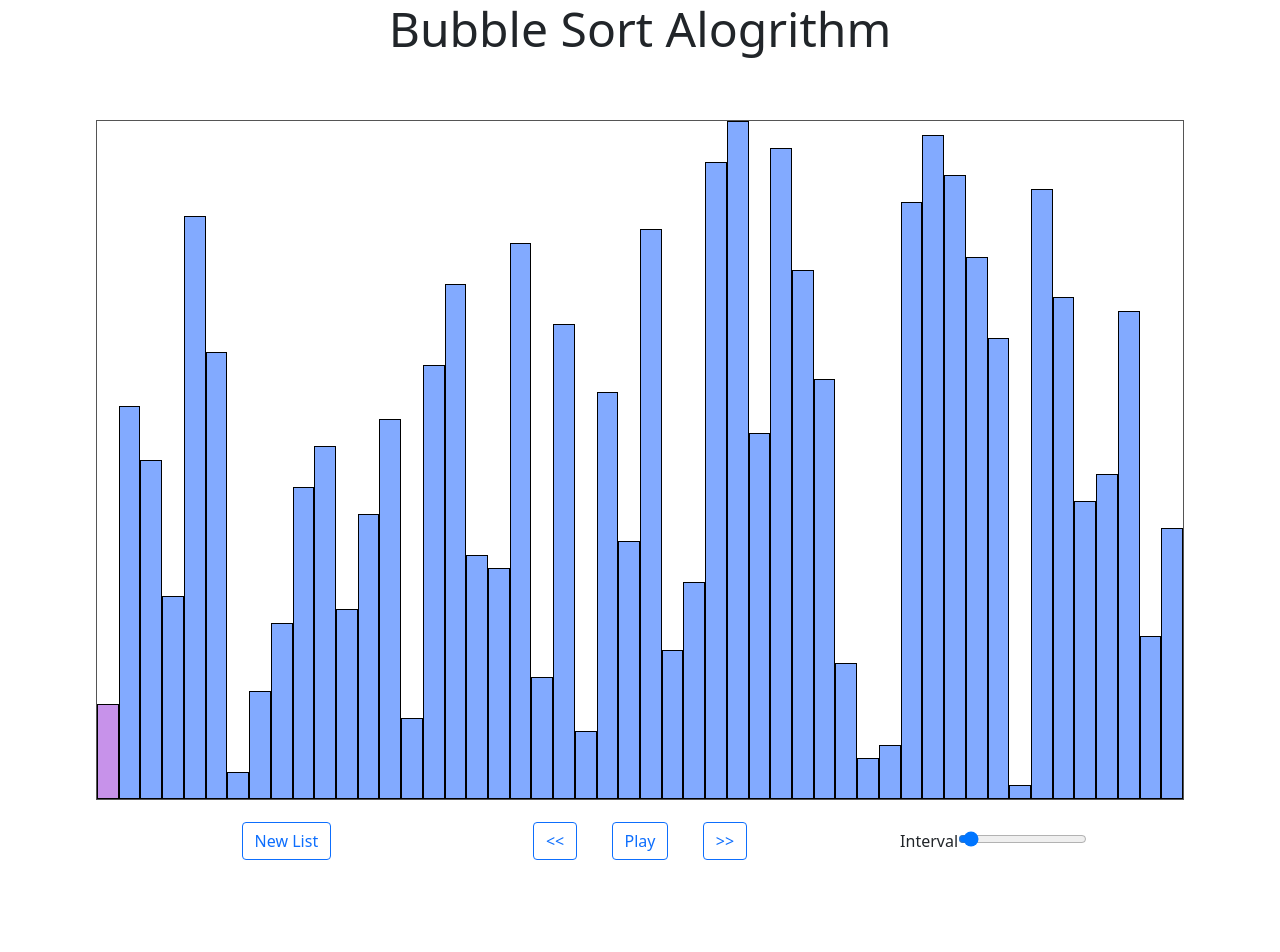
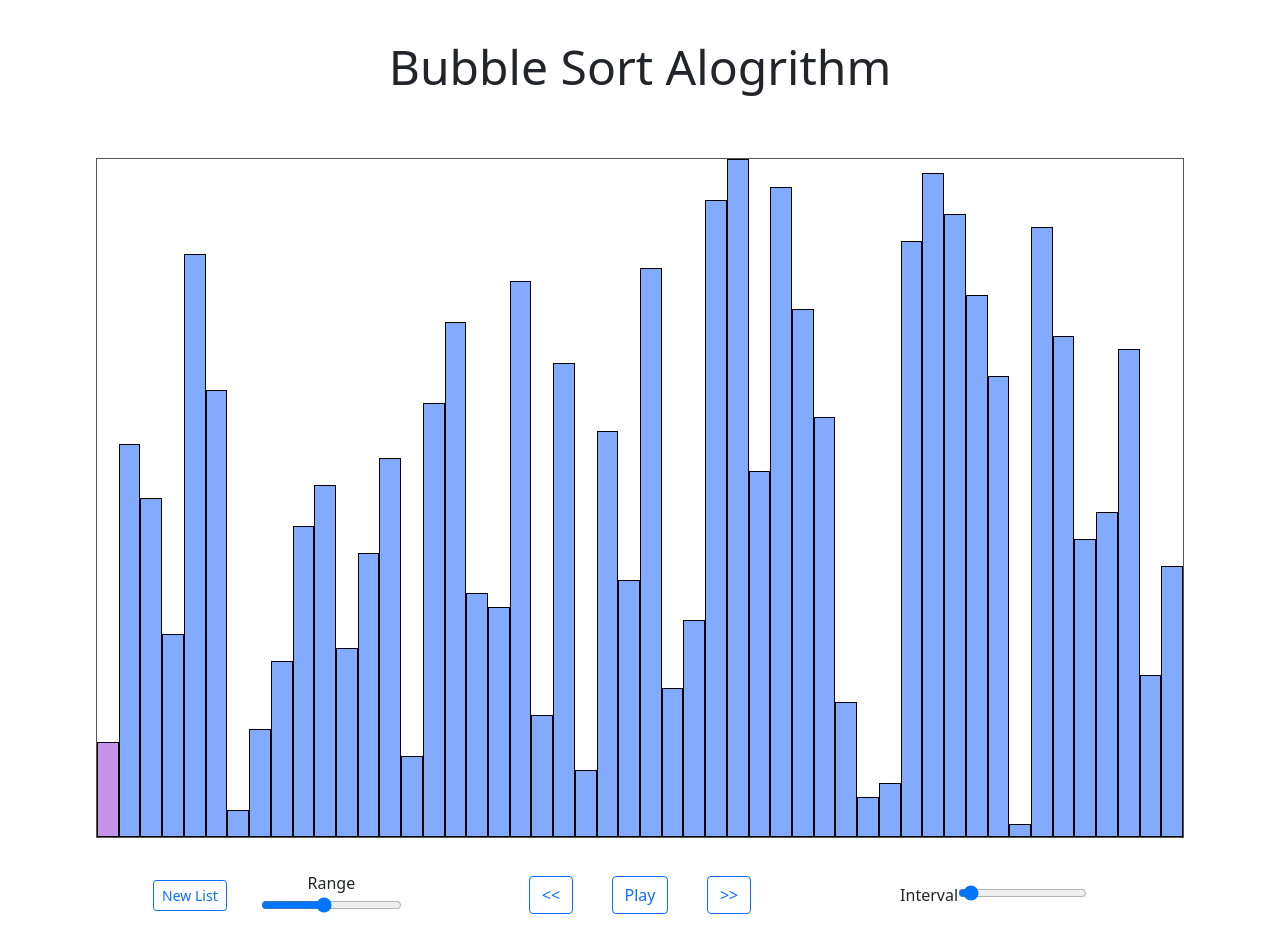
Before and after one commit to AlexHutchison-Dev/Bubble-Sort-Visualization, a React (Create React App) app: page / in a window 1280 px wide. Shown: the top 952 px of the page. Before the commit the page ends 881 px from the top, so only its background shows below. Built offline with nearby package versions, Linux system fonts and the light colour scheme.

Commit message:
Added range adjustment and made some debouncing optimization to html rnage input fields

```diff
--- a/src/App.css
+++ b/src/App.css
@@ -1,7 +1,7 @@
 .App {
   text-align: center;
   margin: 0;
-  padding: 0;
+  padding: 3% 5% 7%;
 }
 /* * { */
 /*   border: 1px solid red; */
--- a/src/Components/BubbleSort.jsx
+++ b/src/Components/BubbleSort.jsx
@@ -2,6 +2,7 @@ import { useState, useEffect } from "react";
 import Title from "./Title";
 import { generateList, unsortList, bubbleSort } from "../Helpers/ListHelpers";
 import styled from "styled-components";
+import { debounce } from "../Helpers/library";
 import VisualizationPlayer from "./VisualizationPlayer";
 
 const Container = styled.div`
@@ -15,7 +16,7 @@ const Container = styled.div`
 
 const BubbleSort = () => {
   const [newList, setNewList] = useState(false);
-  const range = 50;
+  const [range, setRange] = useState(50);
   var list = unsortList(generateList(range));
   var frames = bubbleSort(list);
 
@@ -26,6 +27,10 @@ const BubbleSort = () => {
   function toggleNewList() {
     setNewList(!newList);
   }
+
+  function changeRange(value) {
+    debounce(setRange(value), 100);
+  }
   return (
     <Container className="BubbleSort Container">
       <Title />
@@ -33,6 +38,7 @@ const BubbleSort = () => {
         range={range}
         frames={frames}
         newList={toggleNewList}
+        changeRange={changeRange}
       />
     </Container>
   );
--- a/src/Components/ControlPane.jsx
+++ b/src/Components/ControlPane.jsx
@@ -1,13 +1,14 @@
 import { useState } from "react";
 import { Button } from "reactstrap";
 import styled from "styled-components";
+import { debounce } from "../Helpers/library";
 
 const ButtonGroup = styled.div`
   display: flex;
   align-items: center;
   justify-content: space-evenly;
   width: 30%;
-  padding: 2%;
+  padding: 3% 1.25%;
 `;
 const Container = styled.div`
   display: flex;
@@ -16,29 +17,60 @@ const Container = styled.div`
   width: 100%;
 `;
 
-const InputGroup = styled.div`
-  display: flex;
-  flex-direction: column;
-`;
-
 const ControlPane = ({
   togglePlaying,
   incrementFrames,
   reduceFrameIndex,
   handleNewList,
   changeSpeed,
+  changeRange,
 }) => {
   const [speed, setSpeed] = useState(50);
+  const [range, setRange] = useState(50);
+
   function handleChange(event) {
-    setSpeed(event.target.value);
-    changeSpeed(event.target.value);
+    if (event.target.name === "speed") {
+      updateSpeed(event.target.value);
+      return;
+    }
+    debounce(updateRange(event.target.value), 50);
   }
+
+  function updateSpeed(value) {
+    setSpeed(value);
+    changeSpeed(value);
+  }
+
+  function updateRange(value) {
+    setRange(value);
+    changeRange(value);
+  }
+
   return (
     <Container>
       <ButtonGroup>
-        <Button outline color="primary" name="new-list" onClick={handleNewList}>
+        <Button
+          outline
+          color="primary"
+          name="new-list"
+          size="sm"
+          onClick={handleNewList}
+        >
           New List
         </Button>
+        <label htmlFor="range">
+          Range
+          <input
+            id="range"
+            name="range"
+            type="range"
+            min="10"
+            max="100"
+            value={range}
+            onChange={handleChange}
+            style={{ width: "80%" }}
+          />
+        </label>
       </ButtonGroup>
       <ButtonGroup>
         <Button outline color="primary" onClick={reduceFrameIndex}>
@@ -56,8 +88,9 @@ const ControlPane = ({
           Interval
           <input
             id="speed"
+            name="speed"
             type="range"
-            min="10"
+            min="3"
             max="1000"
             value={speed}
             onChange={handleChange}
--- a/src/Components/VisualizationPlayer.jsx
+++ b/src/Components/VisualizationPlayer.jsx
@@ -9,11 +9,12 @@ const Container = styled.div`
   align-items: center;
   flex-direction: column;
 `;
-const VisualizationPlayer = ({ frames, range, newList }) => {
+const VisualizationPlayer = ({ frames, range, newList, changeRange }) => {
   const [frameIndex, setFrameIndex] = useState(0);
   const [playing, setPlaying] = useState(false);
   const [speed, setSpeed] = useState(50);
 
+  console.log(frames.length);
   // Animate frames
   useEffect(() => {
     if (playing) {
@@ -63,6 +64,12 @@ const VisualizationPlayer = ({ frames, range, newList }) => {
     setSpeed(value);
   }
 
+  function updateRange(value) {
+    changeRange(value);
+    setPlaying(false);
+    setFrameIndex(0);
+  }
+
   return (
     <Container id="vis_player">
       <Chart
@@ -76,6 +83,7 @@ const VisualizationPlayer = ({ frames, range, newList }) => {
         reduceFrameIndex={reduceFrameIndex}
         handleNewList={handleNewList}
         changeSpeed={changeSpeed}
+        changeRange={updateRange}
       />
     </Container>
   );
--- /dev/null
+++ b/src/Helpers/library.js
@@ -0,0 +1,20 @@
+// A Module to store genreal helper functions
+
+/* A function that will not be called while it continues to be incvoked.
+* @param {function} func - the function to be called after specified period of cessation of being invoked
+* @param {int} ms - the required time of inactivity before calling function in milli-secconds
+*/
+export function debounce(func, ms) {
+  var timer;
+
+  return function (...args) {
+    const later = () => {
+      clearTimeout((timer));
+      func(...args);
+    };
+
+
+    clearTimeout(timer);
+    timer = setTimeout(later, ms);
+  };
+}
```
